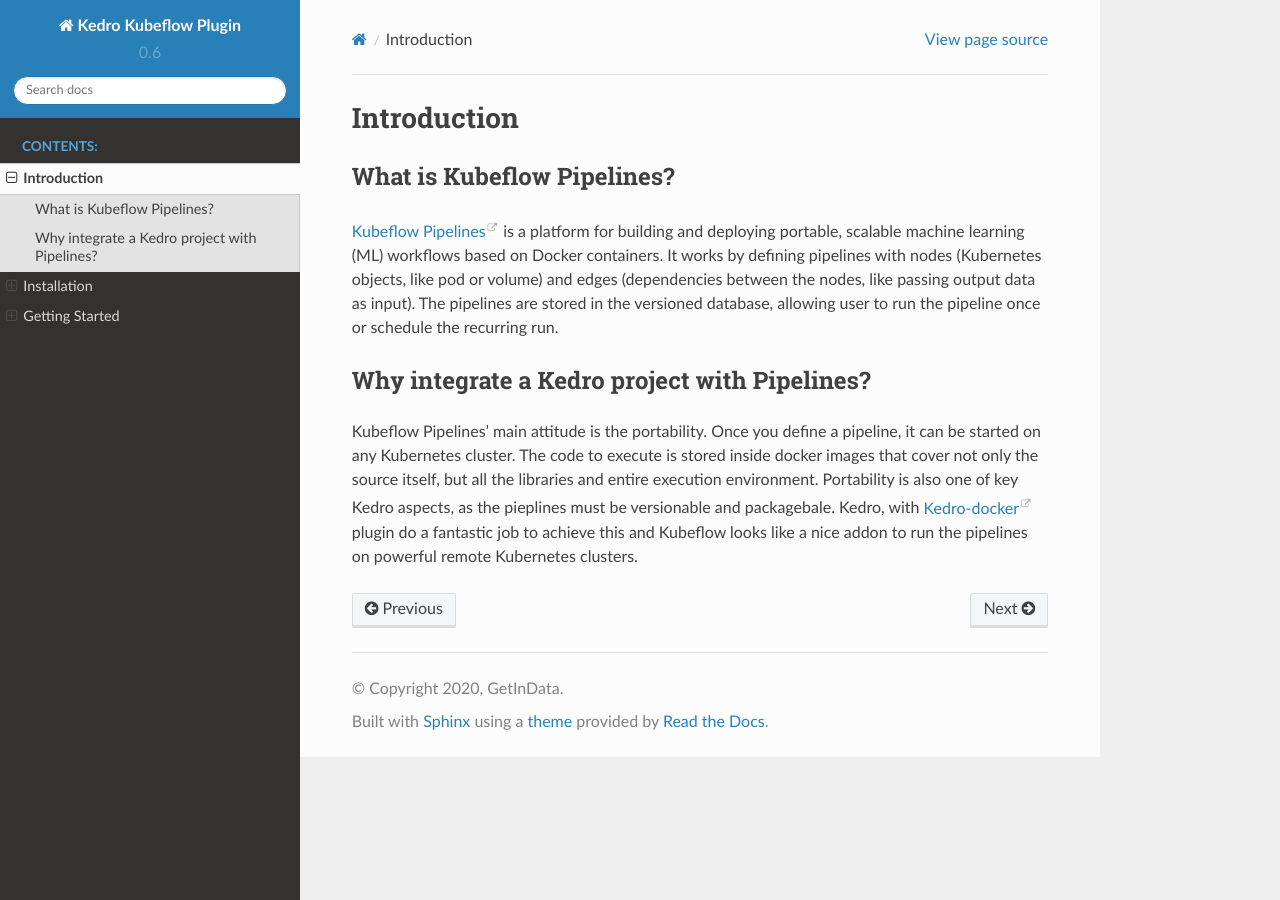
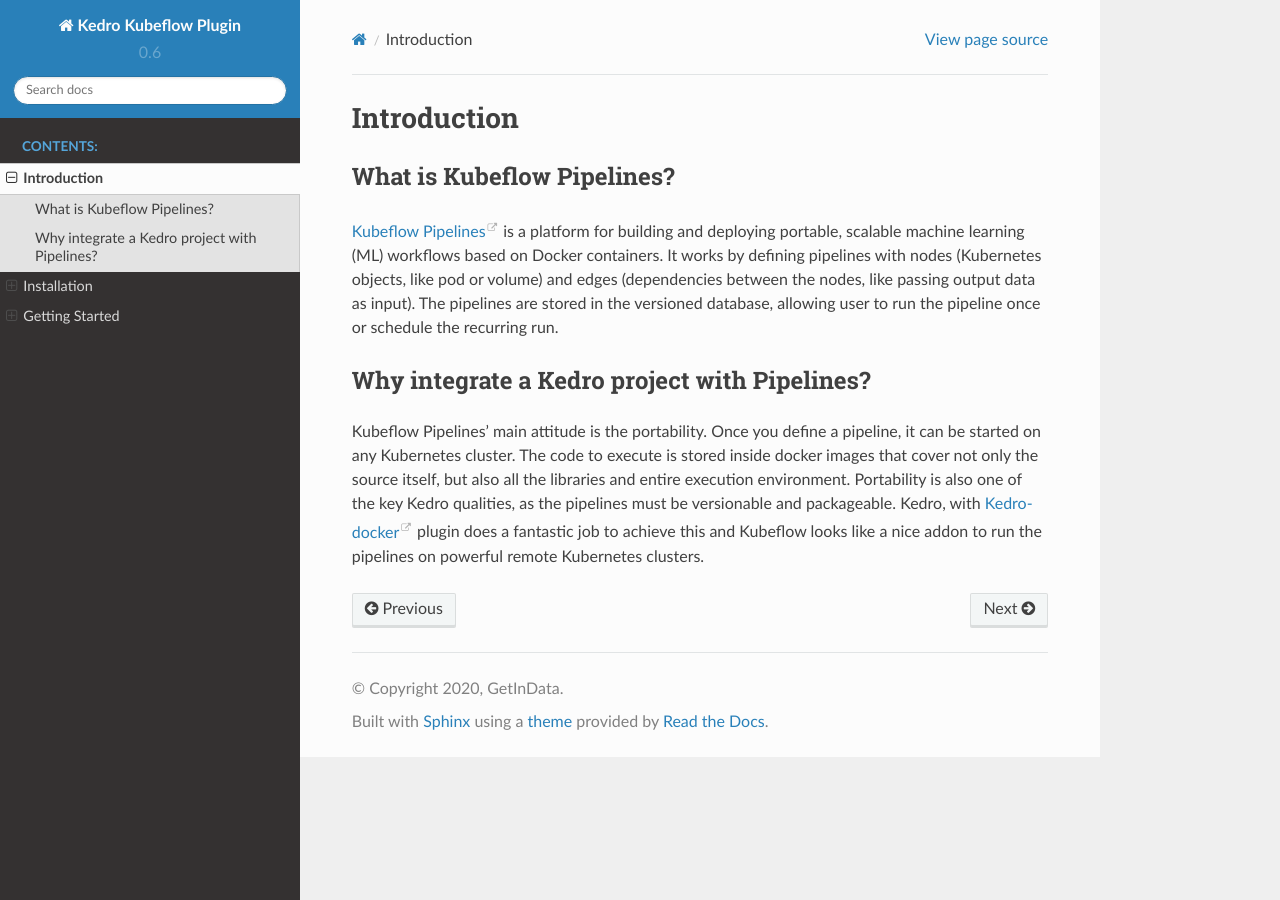
Before and after one commit to getindata/kedro-kubeflow, a Sphinx documentation site: the page built from docs/source/01_introduction/01_intro.md, in a window 1280 px wide. Built offline with Sphinx 7.4.7 and the Read the Docs theme 2.0.0, drawn with Linux system fonts in a browser that asks for light colours.

Commit message:
typo docs fixes

```diff
--- a/docs/source/01_introduction/01_intro.md
+++ b/docs/source/01_introduction/01_intro.md
@@ -13,9 +13,9 @@
 
 Kubeflow Pipelines' main attitude is the portability. Once you define a pipeline,
 it can be started on any Kubernetes cluster. The code to execute is stored inside
-docker images that cover not only the source itself, but all the libraries and
-entire execution environment. Portability is also one of key Kedro aspects, as
-the pieplines must be versionable and packagebale. Kedro, with
-[Kedro-docker](https://github.com/quantumblacklabs/kedro-docker) plugin do a fantastic
+docker images that cover not only the source itself, but also all the libraries and
+entire execution environment. Portability is also one of the key Kedro qualities, as
+the pipelines must be versionable and packageable. Kedro, with
+[Kedro-docker](https://github.com/quantumblacklabs/kedro-docker) plugin does a fantastic
 job to achieve this and Kubeflow looks like a nice addon to run the pipelines
 on powerful remote Kubernetes clusters.
```
